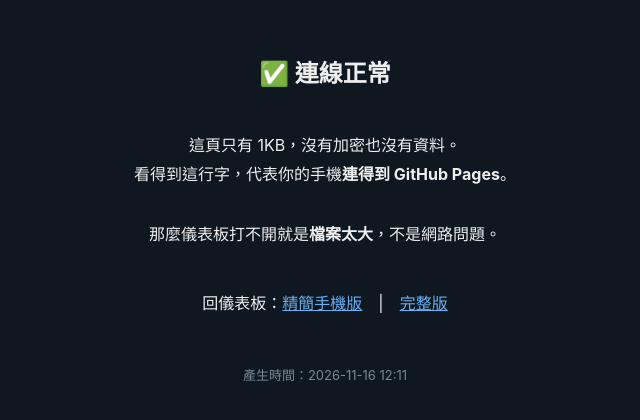
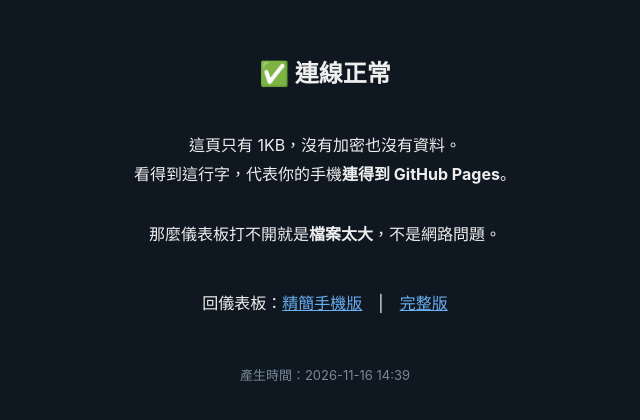
Before and after one commit to vtvtane/tw-dash, a plain HTML site: page ping.html in a window 1280 px wide. Shown: the part 204-624 px from the top of the page, 315-955 px from the left. Drawn offline with Linux system fonts and the light colour scheme.

Commit message:
update ping

```diff
--- a/ping.html
+++ b/ping.html
@@ -4,5 +4,5 @@
 <p>這頁只有 1KB，沒有加密也沒有資料。<br>看得到這行字，代表你的手機<strong>連得到 GitHub Pages</strong>。</p>
 <p>那麼儀表板打不開就是<strong>檔案太大</strong>，不是網路問題。</p>
 <p style="margin-top:24px">回儀表板：<a href="./">精簡手機版</a>　|　<a href="./full.html">完整版</a></p>
-<p style="color:#789;font-size:13px;margin-top:30px">產生時間：2026-11-16 12:11</p>
+<p style="color:#789;font-size:13px;margin-top:30px">產生時間：2026-11-16 14:39</p>
 </body></html>
```
